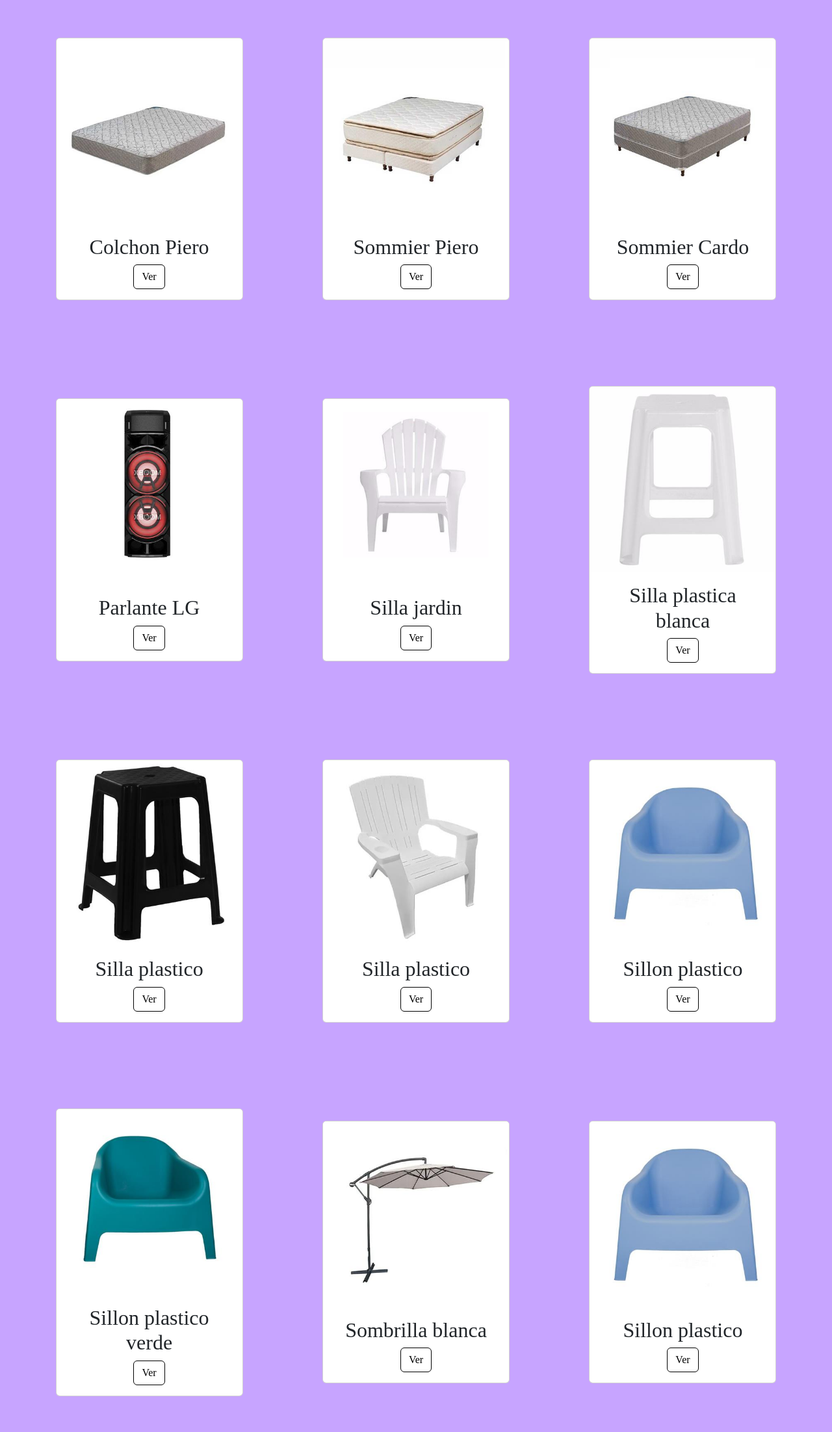
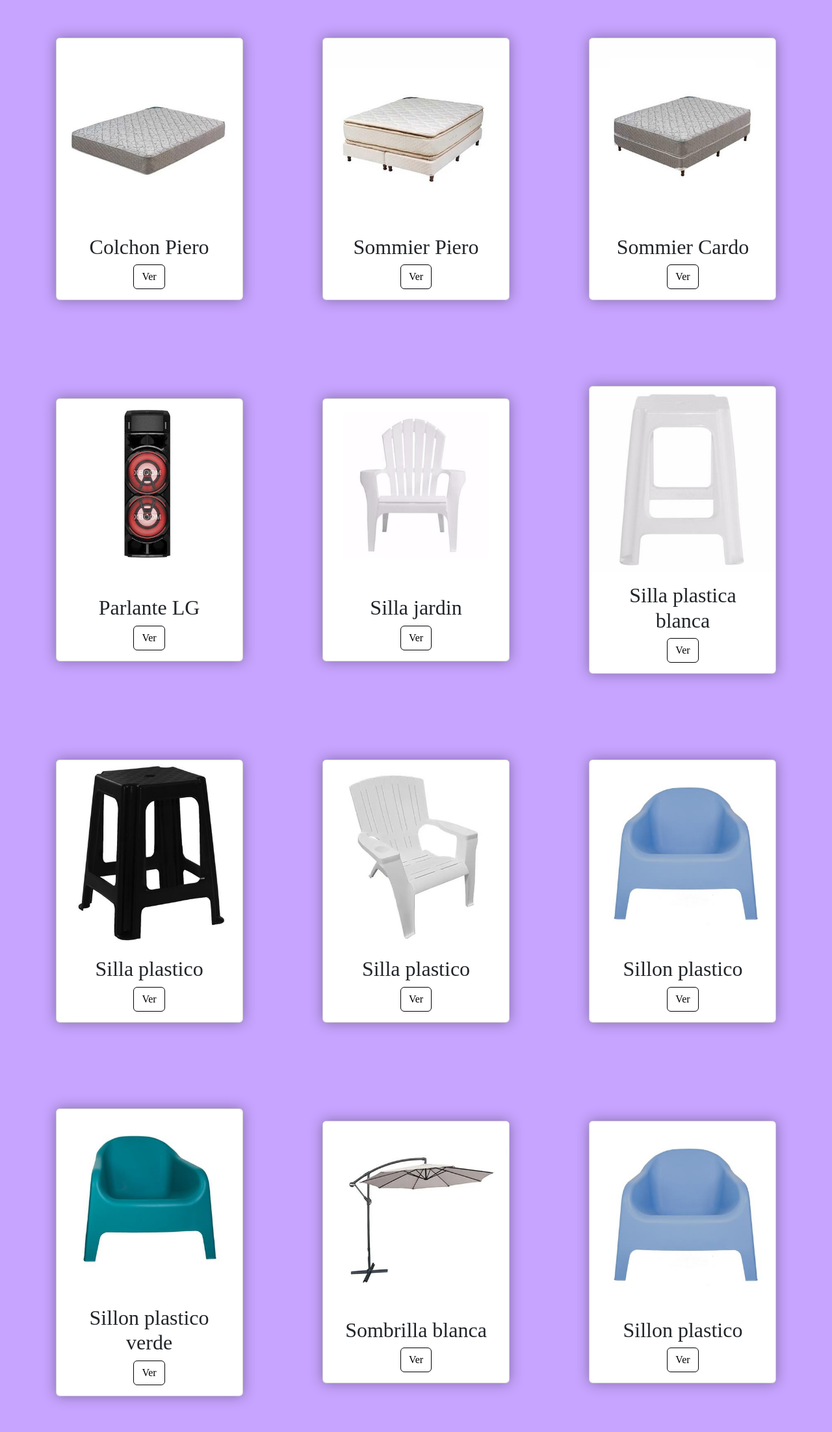
Before and after one commit to joaquinmuino/muinochucherias, a website: page vistas/hogar.html in a window 1280 px wide. Shown: the part 356-2560 px from the top of the page at 65% size. Drawn offline with nearby package versions, Linux system fonts and the light colour scheme.

Commit message:
Actualizacion Version FInaÃl - Trabajo a entregar

```diff
--- a/sass/componentes/_animaciones.scss
+++ b/sass/componentes/_animaciones.scss
@@ -39,3 +39,35 @@
           text-align: center;
           padding: 2vh 2vh 2vh 2vh;
 }
+
+  /* animacion cards shadow-drop-2-center */
+
+
+@-webkit-keyframes shadow-drop-2-center {
+  0% {
+    -webkit-transform: translateZ(0);
+            transform: translateZ(0);
+    -webkit-box-shadow: 0 0 0 0 rgba(0, 0, 0, 0);
+            box-shadow: 0 0 0 0 rgba(0, 0, 0, 0);
+  }
+  100% {
+    -webkit-transform: translateZ(50px);
+            transform: translateZ(50px);
+    -webkit-box-shadow: 0 0 20px 0px rgba(0, 0, 0, 0.35);
+            box-shadow: 0 0 20px 0px rgba(0, 0, 0, 0.35);
+  }
+}
+@keyframes shadow-drop-2-center {
+  0% {
+    -webkit-transform: translateZ(0);
+            transform: translateZ(0);
+    -webkit-box-shadow: 0 0 0 0 rgba(0, 0, 0, 0);
+            box-shadow: 0 0 0 0 rgba(0, 0, 0, 0);
+  }
+  100% {
+    -webkit-transform: translateZ(50px);
+            transform: translateZ(50px);
+    -webkit-box-shadow: 0 0 20px 0px rgba(0, 0, 0, 0.35);
+            box-shadow: 0 0 20px 0px rgba(0, 0, 0, 0.35);
+  }
+}
--- a/sass/componentes/_estructurasCompartidas.scss
+++ b/sass/componentes/_estructurasCompartidas.scss
@@ -145,3 +145,12 @@
     bottom: 0;
     margin-top: auto;
 }
+
+
+/* aplica animacion cards */
+
+
+.shadow-drop-2-center {
+	-webkit-animation: shadow-drop-2-center 0.4s cubic-bezier(0.250, 0.460, 0.450, 0.940) both;
+	        animation: shadow-drop-2-center 0.4s cubic-bezier(0.250, 0.460, 0.450, 0.940) both;
+}
--- a/sass/componentes/_index.scss
+++ b/sass/componentes/_index.scss
@@ -25,3 +25,8 @@
         height: auto;
     }
 }
+
+.shadow-drop-2-center {
+	-webkit-animation: shadow-drop-2-center 0.4s cubic-bezier(0.250, 0.460, 0.450, 0.940) both;
+	        animation: shadow-drop-2-center 0.4s cubic-bezier(0.250, 0.460, 0.450, 0.940) both;
+}
--- a/vistas/hogar.html
+++ b/vistas/hogar.html
@@ -64,21 +64,21 @@
     <h1 class="tracking-in-contract-bck-top">HOGAR</h1>
     <section>
       <article > <!--renglon-->
-        <div class="card boxImagenes"style="width: 18rem;">
+        <div class="card boxImagenes shadow-drop-2-center"style="width: 18rem;">
           <img src="../img/articuloshogar/colchon1.jpg" class="card-img-top" alt="colchon" />
           <div class="card-body">
             <h2 class="card-title">Colchon Piero</h2>
             <a href="#" class="btn btn-lav">Ver</a>
           </div>
         </div>
-        <div class="card boxImagenes"style="width: 18rem;">
+        <div class="card boxImagenes shadow-drop-2-center"style="width: 18rem;">
           <img src="../img/articuloshogar/sommier2.jpg" class="card-img-top" alt="sommier piero" />
           <div class="card-body">
             <h2 class="card-title">Sommier Piero</h2>
             <a href="#" class="btn btn-lav">Ver</a>
           </div>
         </div>
-        <div class="card boxImagenes"style="width: 18rem;">
+        <div class="card boxImagenes shadow-drop-2-center"style="width: 18rem;">
           <img src="../img/articuloshogar/sommier3.jpg" class="card-img-top" alt="sommier cardo" />
           <div class="card-body">
             <h2 class="card-title">Sommier Cardo</h2>
@@ -86,21 +86,21 @@
           </div>
       </article>
       <article >
-        <div class="card boxImagenes boxImagenes"style="width: 18rem;">
+        <div class="card boxImagenes boxImagenes shadow-drop-2-center"style="width: 18rem;">
           <img src="../img/articuloshogar/parlante1.jpg" class="card-img-top" alt="parlante lg" />
           <div class="card-body">
             <h2 class="card-title">Parlante LG</h2>
             <a href="#" class="btn btn-lav">Ver</a>
           </div>
         </div>
-        <div class="card boxImagenes"style="width: 18rem;">
+        <div class="card boxImagenes shadow-drop-2-center"style="width: 18rem;">
           <img src="../img/articuloshogar/sillajardin.jpg" class="card-img-top" alt="silla de jardin" />
           <div class="card-body">
             <h2 class="card-title">Silla jardin</h2>
             <a href="#" class="btn btn-lav">Ver</a>
           </div>
         </div>
-        <div class="card boxImagenes"style="width: 18rem;">
+        <div class="card boxImagenes shadow-drop-2-center"style="width: 18rem;">
           <img src="../img/articuloshogar/sillapalsticoblanca.jpg" class="card-img-top" alt="silla plastica" />
           <div class="card-body">
             <h2 class="card-title">Silla plastica blanca</h2>
@@ -109,21 +109,21 @@
         </div>
       </article>
       <article >
-        <div class="card boxImagenes"style="width: 18rem;">
+        <div class="card boxImagenes shadow-drop-2-center"style="width: 18rem;">
           <img src="../img/articuloshogar/sillaplastico.jpg" class="card-img-top" alt="silla plastico blanca" />
           <div class="card-body">
             <h2 class="card-title">Silla plastico</h2>
             <a href="#" class="btn btn-lav">Ver</a>
           </div>
         </div>
-        <div class="card boxImagenes"style="width: 18rem;">
+        <div class="card boxImagenes shadow-drop-2-center"style="width: 18rem;">
           <img src="../img/articuloshogar/sillaplastico1.jpg" class="card-img-top" alt="silla palstico" />
           <div class="card-body">
             <h2 class="card-title">Silla plastico</h2>
             <a href="#" class="btn btn-lav">Ver</a>
           </div>
         </div>
-        <div class="card boxImagenes"style="width: 18rem;">
+        <div class="card boxImagenes shadow-drop-2-center"style="width: 18rem;">
           <img src="../img/articuloshogar/sillonplastico.jpg" class="card-img-top" alt="sillon plastico" />
           <div class="card-body">
             <h2 class="card-title">Sillon plastico</h2>
@@ -132,21 +132,21 @@
         </div>
       </article>
       <article >
-        <div class="card boxImagenes"style="width: 18rem;">
+        <div class="card boxImagenes shadow-drop-2-center"style="width: 18rem;">
           <img src="../img/articuloshogar/sillonplasticoverde.jpg" class="card-img-top" alt="sillon plastico verde" />
           <div class="card-body">
             <h2 class="card-title">Sillon plastico verde</h2>
             <a href="#" class="btn btn-lav">Ver</a>
           </div>
         </div>
-        <div class="card boxImagenes"style="width: 18rem;">
+        <div class="card boxImagenes shadow-drop-2-center"style="width: 18rem;">
           <img src="../img/articuloshogar/sombrillablanca.jpg" class="card-img-top" alt="sombrilla" />
           <div class="card-body">
             <h2 class="card-title">Sombrilla blanca</h2>
             <a href="#" class="btn btn-lav">Ver</a>
           </div>
         </div>
-        <div class="card boxImagenes"style="width: 18rem;">
+        <div class="card boxImagenes shadow-drop-2-center"style="width: 18rem;">
           <img src="../img/articuloshogar/sillonplastico.jpg" class="card-img-top" alt="sillones" />
           <div class="card-body">
             <h2 class="card-title">Sillon plastico</h2>
@@ -155,7 +155,7 @@
         </div>
       </article>
       <article class="contenedora__article-dos">
-        <div class="card boxImagenes"style="width: 18rem;">
+        <div class="card boxImagenes shadow-drop-2-center"style="width: 18rem;">
           <img src="../img/articuloshogar/sombrillaverde.jpg" class="card-img-top" alt="sombrilla verde" />
           <div class="card-body">
             <h2 class="card-title">Sombrilla verde</h2>
```
Also changed, not shown: index.html (+3 -4 lines), vistas/electronica.html (+8 -8 lines), vistas/indumentaria.html (+11 -11 lines), vistas/niños.html (+8 -8 lines), styles/destino.css, 1 other file.
